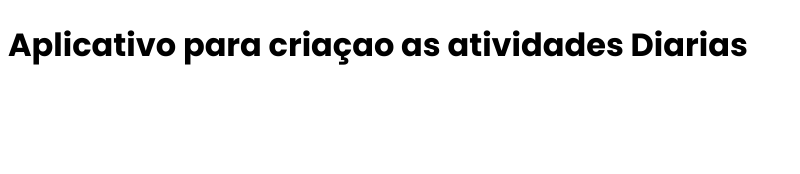
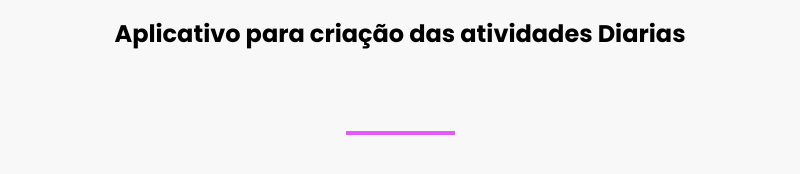
Before and after one commit to viniciusfraiz/todoist-electronjs, an Electron app: page index.html in a window 800 px wide. Drawn offline with Linux system fonts and the light colour scheme.

Commit message:
Adiciocando a tag HR

```diff
--- a/index.html
+++ b/index.html
@@ -7,8 +7,13 @@
 <link rel="stylesheet" href="style.css"/>
 
     <title>Todo Ist</title>
+
 </head>
 <body>
-    <h1>Aplicativo para criaçao as atividades Diarias</h1>
+    <h1>Aplicativo para criação das atividades Diarias</h1>
+
+    <!--traço de divisao-->
+    <hr />
+
 </body>
 </html>
--- a/style.css
+++ b/style.css
@@ -1,3 +1,15 @@
 body {
+    background: #f8f8f8;
     font-family: 'Poppins', sans-serif;
+    text-align: center;
 }
+
+h1{
+    font-size: 24px;
+}
+
+hr{
+    width: 105px;
+    border: 2px solid #e559f9;
+    margin-top: 80px;
+}
```
